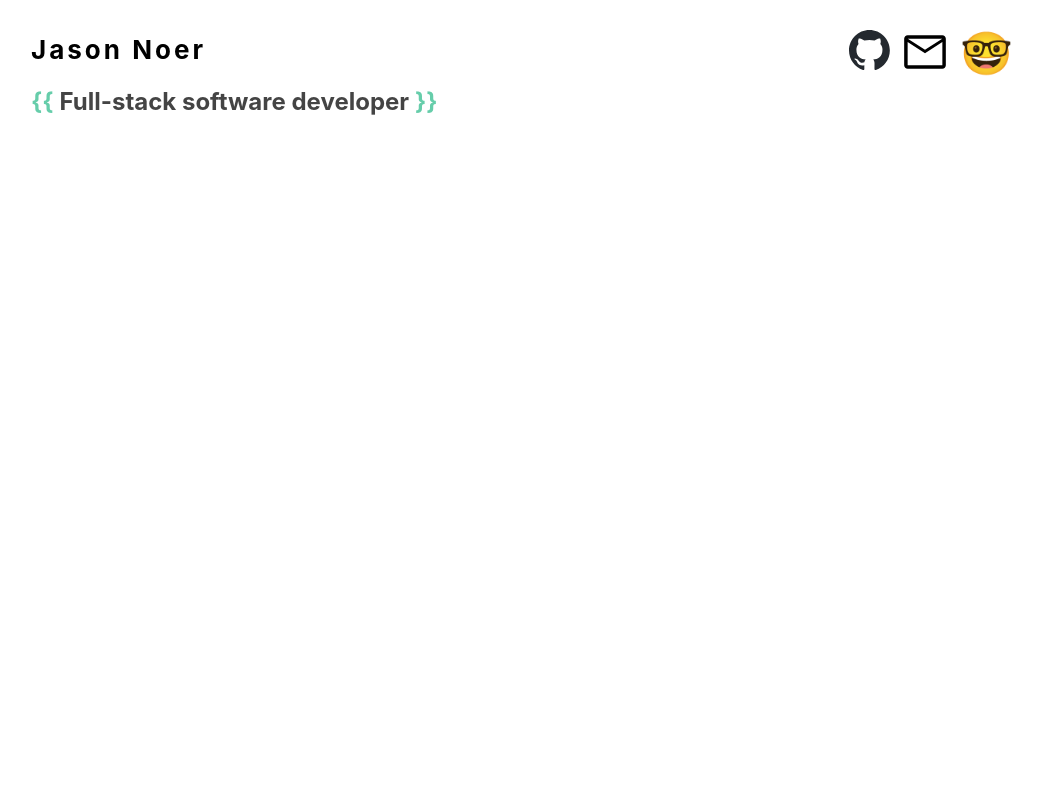
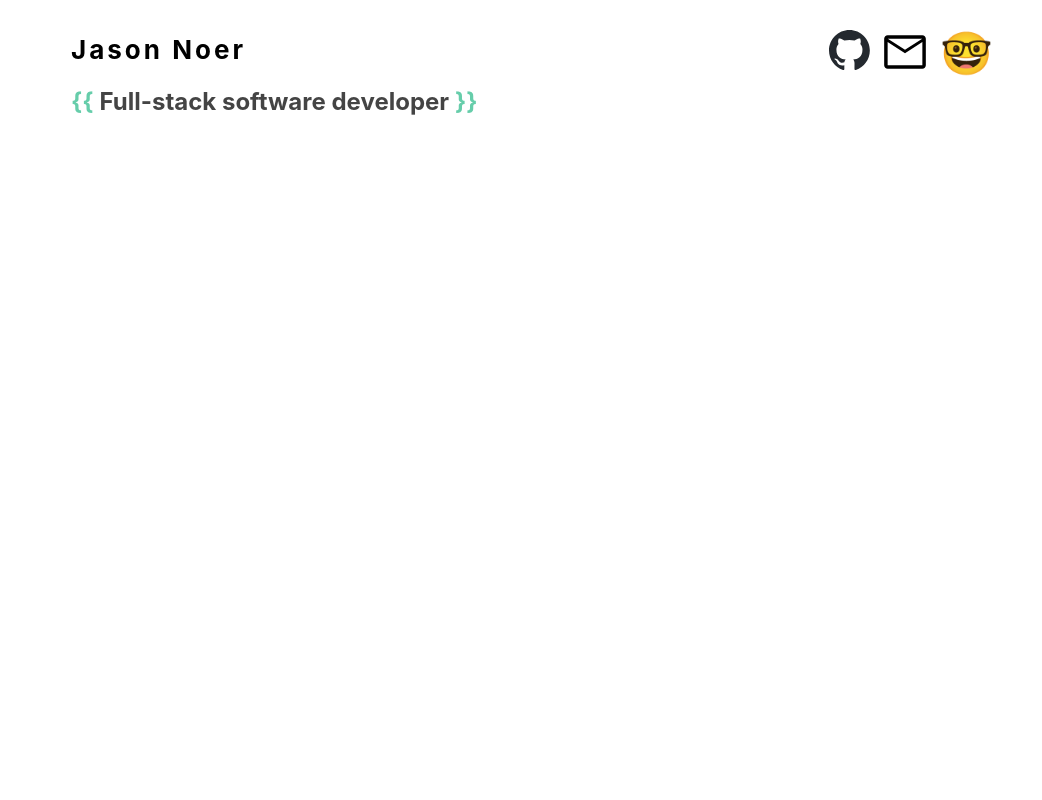
Before and after one commit to jnoer/about-me, a React (Vite) app: page / in a window 1280 px wide. Shown: the top 800 px of the page, without its empty margins (9-1051 px from the left). Built offline with nearby package versions, Linux system fonts and the light colour scheme; a web font is replaced by a local one.

Commit message:
Fix layout

```diff
--- a/src/components/App.tsx
+++ b/src/components/App.tsx
@@ -212,7 +212,7 @@ const SubHeader = styled.div`
       flex-direction: row;
   }
   display: flex;
-  max-width: 1440px;
+  max-width: ${maxWidth};
 `
 
 const AvatarImagesContainer = styled.div`
--- a/src/components/Header.tsx
+++ b/src/components/Header.tsx
@@ -2,7 +2,7 @@ import styled from "styled-components";
 import gitHubImage from "../assets/github-mark.svg";
 import mailIcon from "../assets/mail-icon.svg";
 import { motion } from "motion/react";
-import {device} from "../styles/styles.ts";
+import {device, maxWidth} from "../styles/styles.ts";
 import {Dispatch, SetStateAction} from "react";
 
 // const smiley = <div>☺️</div>;
@@ -105,8 +105,8 @@ const StyledHeader = styled.header`
   color: black;
   height: 20vh;
   margin: auto;
-  max-width: 1440px;
-  padding: 30px 40px;
+  max-width: ${maxWidth};
+  padding: 30px 80px;
 `
 
 const TitleSection = styled.div`
```
